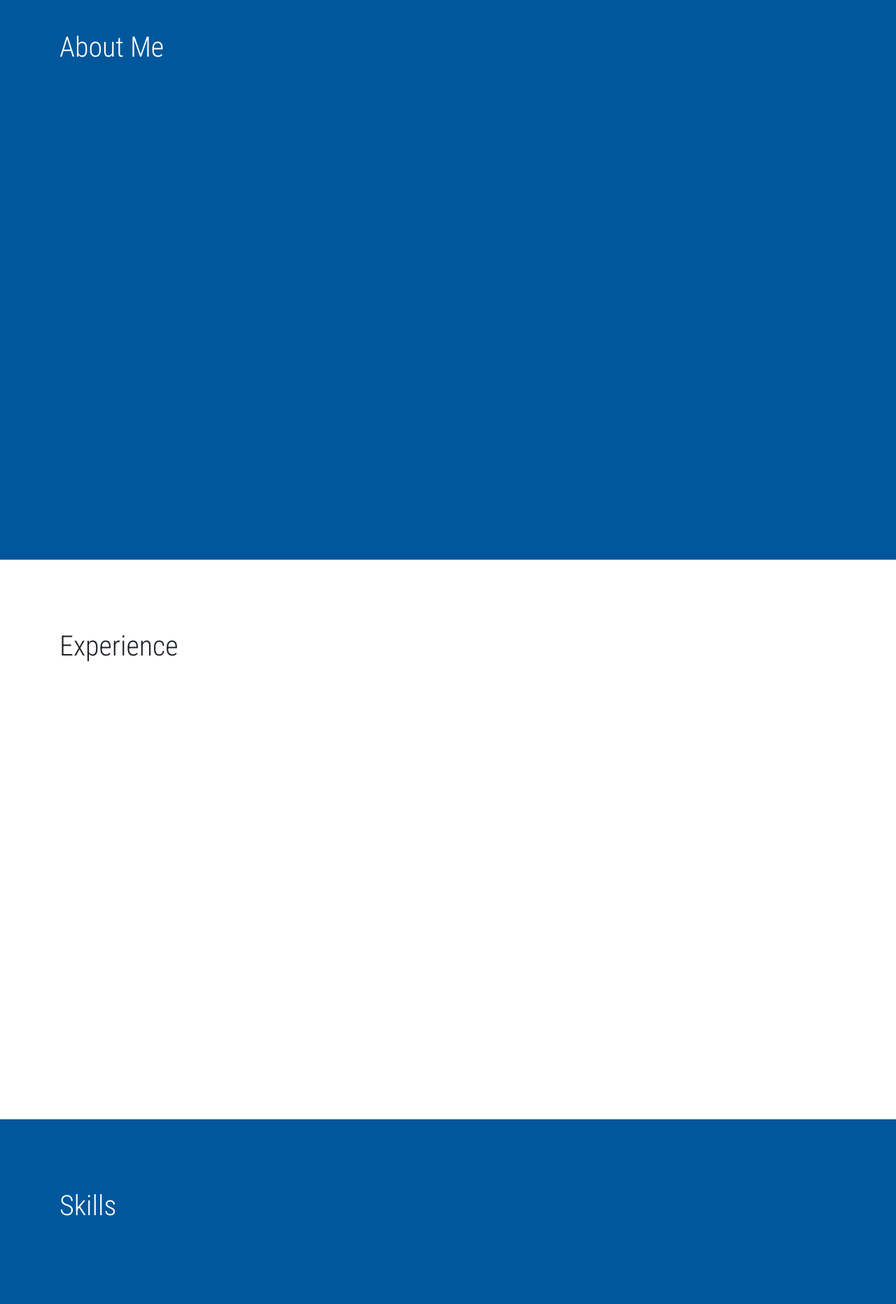
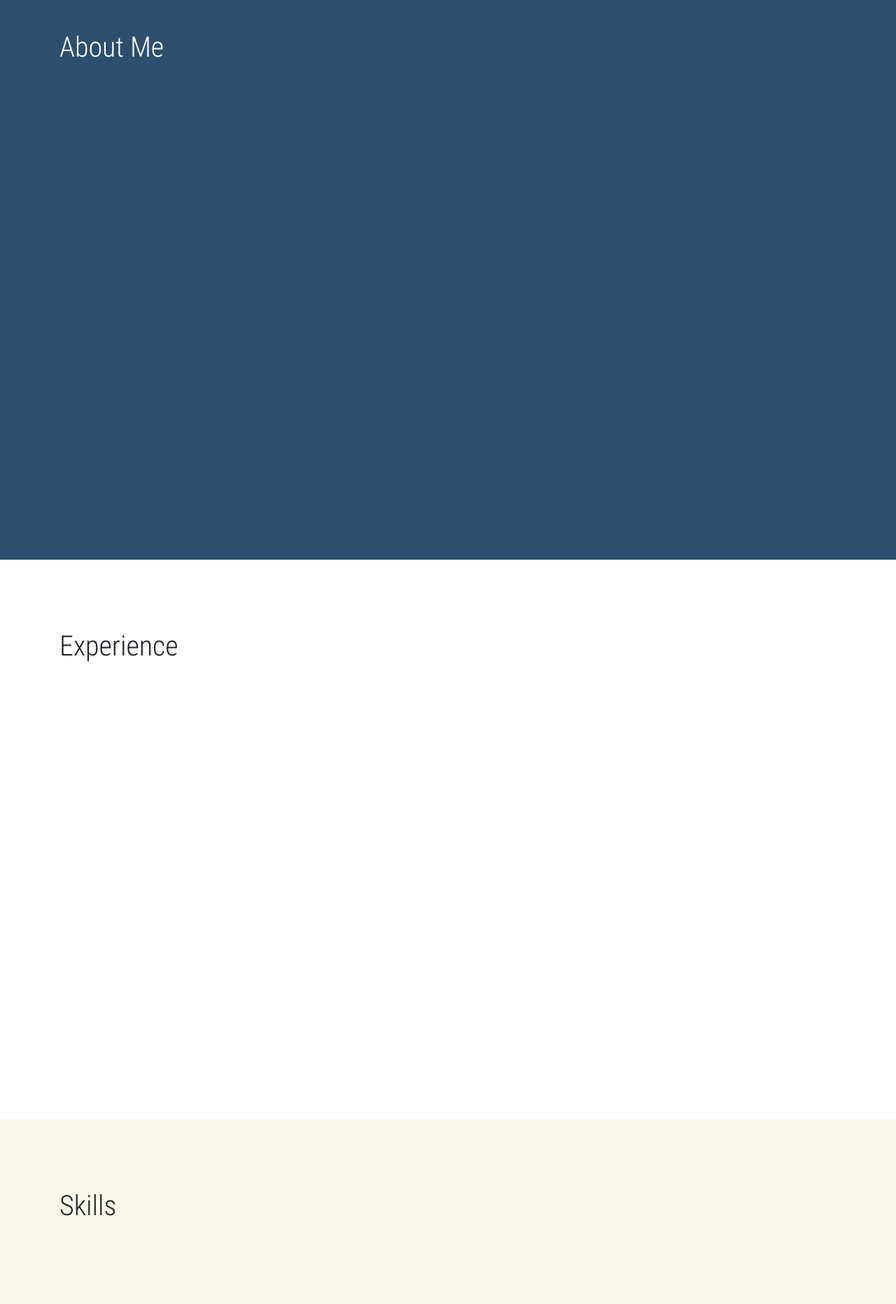
Before and after one commit to erodriguez0/portfolio, a PHP site: page / in a window 1280 px wide. Shown: the part 56-1920 px from the top of the page at 70% size. Run offline with PHP 8.4, Linux system fonts and the light colour scheme; some libraries are stand-ins or nearby versions.

Commit message:
updated section colors

```diff
--- a/index.html
+++ b/index.html
@@ -51,7 +51,7 @@
 	</nav>
 
 	<!-- About Me -->
-	<section id="" class="about light-blue darken-4 text-white wow fadeIn">
+	<section id="" class="about text-white wow fadeIn">
 		<div class="container">
 			<div class="row">
 				<div class="col-12">
@@ -73,7 +73,7 @@
 	</section>
 
 	<!-- Skills -->
-	<section id="skills" class="light-blue darken-4 text-white wow slideInRight">
+	<section id="skills" class="wow slideInRight">
 		<div class="container">
 			<div class="row">
 				<div class="col-12">
@@ -83,7 +83,7 @@
 	</section>
 
 	<!-- Education -->
-	<section id="education" class="wow slideInLeft">
+	<section id="education" class="text-white wow slideInLeft">
 		<div class="container">
 			<div class="row">
 				<div class="col-12">
@@ -93,7 +93,7 @@
 	</section>
 
 	<!-- Projects -->
-	<section id="projects" class="light-blue darken-4 text-white wow slideInRight">
+	<section id="projects" class="text-white wow slideInRight">
 		<div class="container">
 			<div class="row">
 				<div class="col-12">
@@ -103,7 +103,7 @@
 	</section>
 
 	<!-- Contact -->
-	<section id="contact" class="wow slideInLeft">
+	<section id="contact" class="text-white wow slideInLeft">
 		<div class="container">
 			<div class="row">
 				<div class="col-12">
--- a/style.css
+++ b/style.css
@@ -19,7 +19,34 @@ section {
 }
 
 .about {
+	/* Dark blue */
 	padding-top: 44px;
+	background-color: #2F4E6F;
+}
+
+#experience {
+	/* White */
+	background-color: #fff;
+}
+
+#skills {
+	/* Cream */
+	background-color: #fbf8ec;
+}
+
+#education {
+	/* Dark red */
+	background-color: #660000;
+}
+
+#projects {
+	/* Gold */
+	background-color: #D08504;
+}
+
+#contact {
+	/* Dark grey */
+	background-color: #3B4043;
 }
 
 /*Small devices (landscape phones, 576px and up)*/
```
